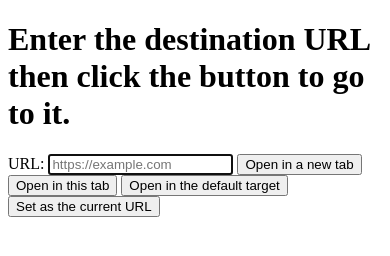
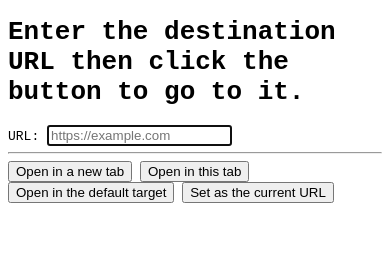
Before and after one commit to danieleloscozzese/redirection-check, a website: page docs/index.html in a window 390 px wide. Drawn offline with Linux system fonts and the light colour scheme.

Commit message:
feat: better responsiveness

```diff
--- a/docs/index.html
+++ b/docs/index.html
@@ -2,12 +2,16 @@
 <html lang="en">
   <head>
     <title>Redirection checker</title>
+    <meta name="viewport" content="width=device-width, initial-scale=1" />
     <script defer src="./clicks.js"></script>
+    <link rel="stylesheet" href="./styles.css" />
   </head>
   <body>
     <h1>Enter the destination URL then click the button to go to it.</h1>
 
-    <label for="url">URL:</label>
+    <div>
+      <div>
+        <label for="destination">URL:</label>
         <input
           type="url"
           placeholder="https://example.com"
@@ -15,11 +19,20 @@
           autofocus
           id="destination"
         />
+      </div>
+
+      <hr />
+
+      <div>
         <button type="button" id="in-new-tab">Open in a new tab</button>
         <button type="button" id="in-this-tab">Open in this tab</button>
         <button type="button" id="in-default-target">
           Open in the default target
         </button>
-    <button type="button" id="set-as-location">Set as the current URL</button>
+        <button type="button" id="set-as-location">
+          Set as the current URL
+        </button>
+      </div>
+    </div>
   </body>
 </html>
--- /dev/null
+++ b/docs/styles.css
@@ -0,0 +1,3 @@
+:root {
+  font-family: monospace;
+}
```
Lines whose indentation alone changed are shown as unchanged.
